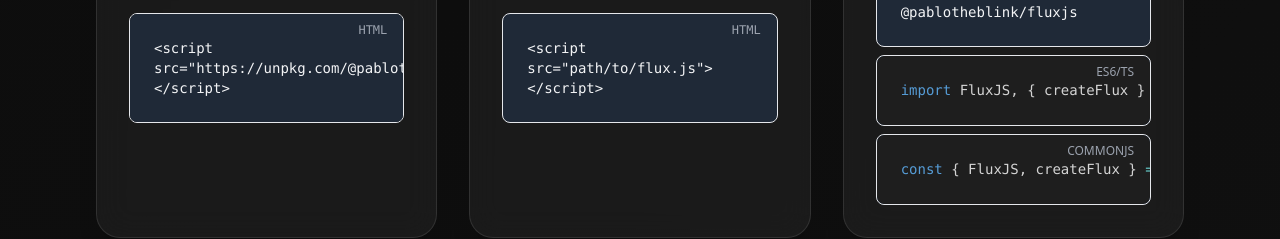
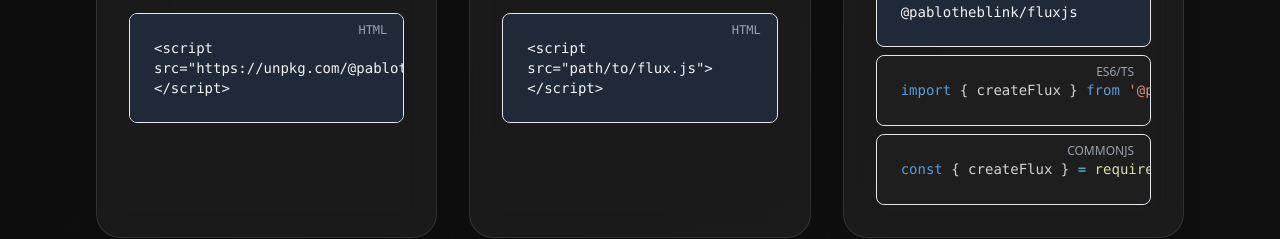
Before and after one commit to PabloTheBlink/FluxJS, a website: page index.html in a window 1280 px wide. Shown: the part 1188-1427 px from the top of the page. Drawn offline with nearby package versions, Linux system fonts and the light colour scheme; animation ran at ten frames a second.

Commit message:
fix: eliminar referencia a FluxJS en las importaciones de ejemplos de código

```diff
--- a/index.html
+++ b/index.html
@@ -219,11 +219,11 @@
           <div class="space-y-2">
             <div class="bg-gray-800 rounded-lg overflow-x-auto relative border">
               <span class="absolute top-2 right-4 text-xs text-gray-400 uppercase">ES6/TS</span>
-              <pre><code class="language-javascript text-xs sm:text-sm">import FluxJS, { createFlux } from '@pablotheblink/fluxjs';</code></pre>
+              <pre><code class="language-javascript text-xs sm:text-sm">import { createFlux } from '@pablotheblink/fluxjs';</code></pre>
             </div>
             <div class="bg-gray-800 rounded-lg overflow-x-auto relative border">
               <span class="absolute top-2 right-4 text-xs text-gray-400 uppercase">CommonJS</span>
-              <pre><code class="language-javascript text-xs sm:text-sm">const { FluxJS, createFlux } = require('@pablotheblink/fluxjs');</code></pre>
+              <pre><code class="language-javascript text-xs sm:text-sm">const { createFlux } = require('@pablotheblink/fluxjs');</code></pre>
             </div>
           </div>
         </div>
```
Also changed, not shown: README.md.
